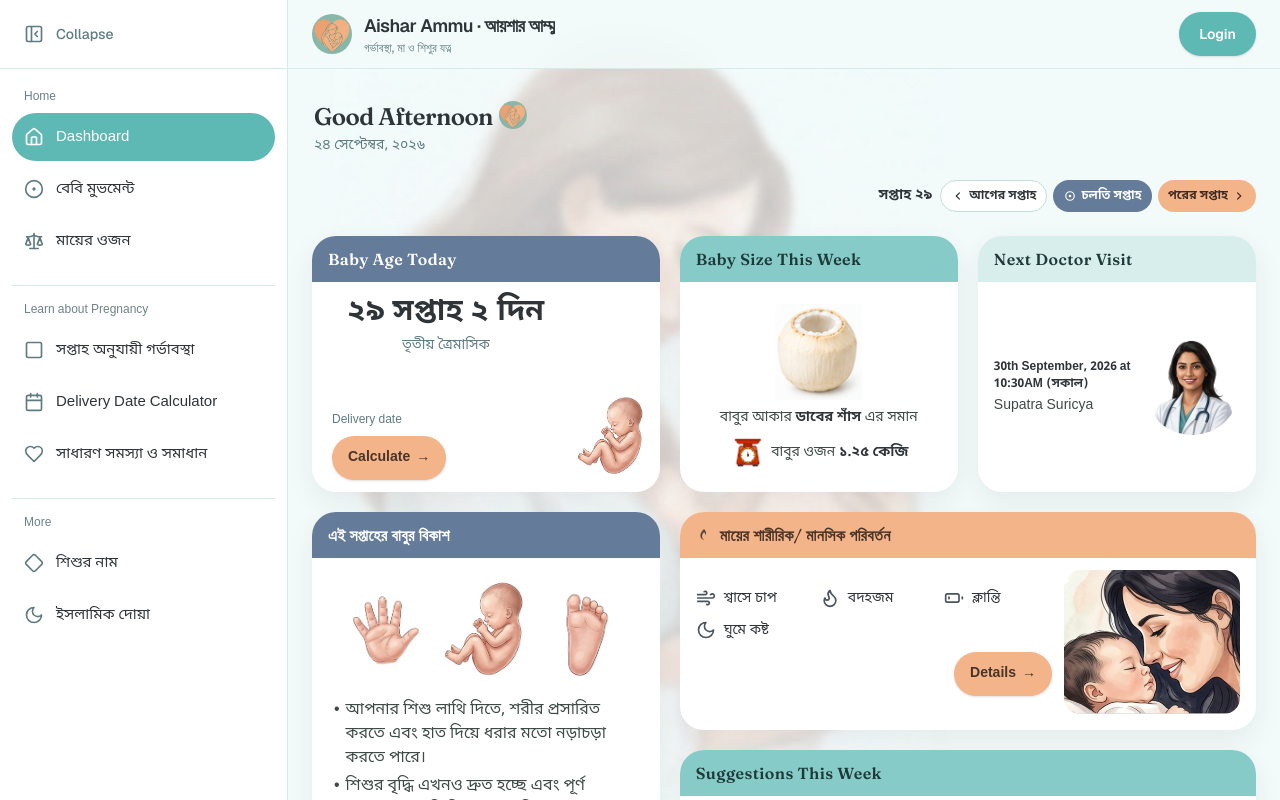
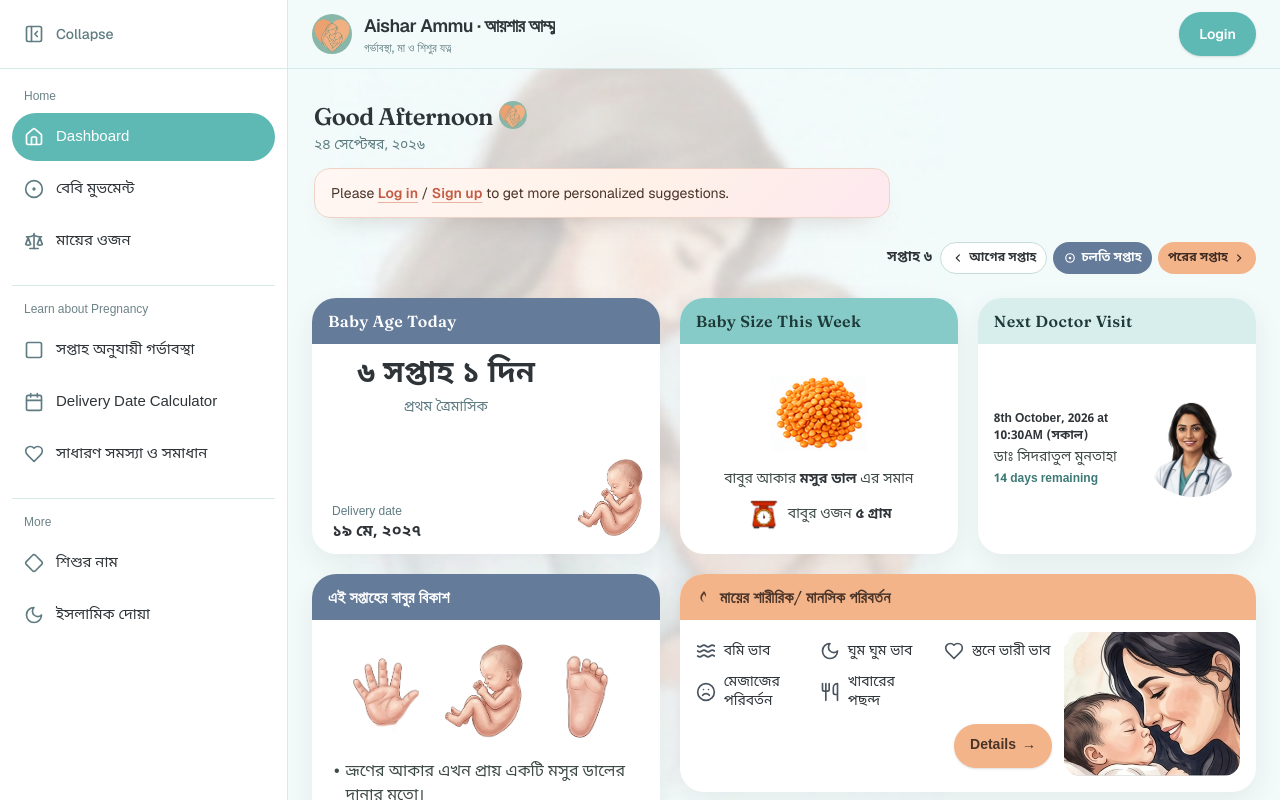
Before and after one commit to mdistiakahmed/aishar-ammu, a Next.js app: page / in a window 1280 px wide. Shown: the top 800 px of the page. Built offline with nearby package versions, Linux system fonts and the light colour scheme.

Commit message:
Add login message

```diff
--- a/components/homepage/PregnancyDashPreview.tsx
+++ b/components/homepage/PregnancyDashPreview.tsx
@@ -1,6 +1,12 @@
 "use client";
 
-import { useEffect, useLayoutEffect, useMemo, useState, type ReactNode } from "react";
+import {
+  useEffect,
+  useLayoutEffect,
+  useMemo,
+  useState,
+  type ReactNode,
+} from "react";
 import Link from "next/link";
 import { MotherChangeBullets } from "@/components/homepage/MotherChangeBullets";
 import { NextDoctorVisitCard } from "@/components/homepage/NextDoctorVisitCard";
@@ -12,7 +18,10 @@ import {
 import babyWeekSize from "@/lib/baby-week-size.json";
 import pregnancyWeekByWeek from "@/lib/pregnancy-week-by-week.json";
 import { formatEnglishVisit, greetingForHour } from "@/lib/day-part";
-import { readSavedDeliveryDate, type SavedDeliveryDate } from "@/lib/delivery-date";
+import {
+  readSavedDeliveryDate,
+  type SavedDeliveryDate,
+} from "@/lib/delivery-date";
 import {
   addUtcDays,
   buildPregnancySnapshot,
@@ -20,9 +29,9 @@ import {
   utcToday,
 } from "@/lib/pregnancy";
 
-/** Signed-out preview until a saved pregnancy start date is available. */
-const GUEST_WEEK = 29;
-const GUEST_DAY = 2;
+/** Signed-out preview: second pregnancy month, 6 weeks and 1 day. */
+const GUEST_WEEK = 6;
+const GUEST_DAY = 1;
 
 /** Week-by-week writing covers pregnancy weeks 1 through 40. */
 const CONTENT_MIN_WEEK = 1;
@@ -112,10 +121,12 @@ function formatWeightBn(weightGrams: number) {
   return `${toBnDigits(label)} কেজি`;
 }
 
-/** Sample visit a few days ahead so the preview card feels current. */
+/** Sample first checkup at week 8, fourteen days after the 6-week-1-day preview. */
+const GUEST_VISIT_DAYS = 14;
+
 function previewVisitLabel(from: Date) {
   const visit = new Date(from);
-  visit.setDate(visit.getDate() + 6);
+  visit.setDate(visit.getDate() + GUEST_VISIT_DAYS);
   return formatEnglishVisit(
     visit.getFullYear(),
     visit.getMonth() + 1,
@@ -175,7 +186,7 @@ export function PregnancyDashPreview({
 }: {
   /** Guest landing locks to the viewport; logged-in pages size to content. */
   fillViewport?: boolean;
-  /** Saved start date. Omit for the signed-out preview (29 weeks, 2 days). */
+  /** Saved start date. Omit for the signed-out preview (6 weeks, 1 day). */
   pregnancyStartDate?: string | null;
   /** Name shown after the time-of-day greeting. Omit for the signed-out preview. */
   preferredName?: string | null;
@@ -183,27 +194,37 @@ export function PregnancyDashPreview({
   afterGreeting?: ReactNode;
 }) {
   const [now, setNow] = useState(() => new Date());
-  const [savedDelivery, setSavedDelivery] = useState<SavedDeliveryDate | null>();
-  const deliveryDue = savedDelivery === undefined ? undefined : savedDelivery?.due ?? null;
+  const [savedDelivery, setSavedDelivery] =
+    useState<SavedDeliveryDate | null>();
+  const isGuest = pregnancyStartDate === undefined;
+  const deliveryDue = isGuest
+    ? null
+    : savedDelivery === undefined
+      ? undefined
+      : (savedDelivery?.due ?? null);
 
   useLayoutEffect(() => {
     setNow(new Date());
+    if (isGuest) {
+      setSavedDelivery(null);
+      return;
+    }
     setSavedDelivery(readSavedDeliveryDate());
-  }, []);
+  }, [isGuest]);
 
   const snapshot = useMemo(() => {
-    const savedStart = savedDelivery?.start;
+    const savedStart = isGuest ? undefined : savedDelivery?.start;
     const start = savedStart
       ? savedStart
-      : pregnancyStartDate === undefined
+      : isGuest
         ? addUtcDays(utcToday(), -(GUEST_WEEK * 7 + GUEST_DAY))
         : pregnancyStartDate;
     return buildPregnancySnapshot({
       pregnancyStartDate: start,
-      dueDate: savedDelivery?.due ?? null,
+      dueDate: isGuest ? null : (savedDelivery?.due ?? null),
       nextDoctorVisitDate: null,
     });
-  }, [pregnancyStartDate, savedDelivery]);
+  }, [isGuest, pregnancyStartDate, savedDelivery]);
 
   const [viewedWeek, setViewedWeek] = useState(snapshot.week);
 
@@ -251,6 +272,25 @@ export function PregnancyDashPreview({
         <p className="mt-0.5 text-[0.65rem] text-[#5f7c82] sm:text-xs lg:mt-1 lg:text-sm">
           {formatDisplayDate(now)}
         </p>
+        {isGuest ? (
+          <p className="font-sans mt-3 max-w-xl rounded-2xl border border-[#f0d3c6] bg-[linear-gradient(135deg,#fff7f4_0%,#fff1e8_55%,#fde8ef_100%)] px-4 py-3 text-sm leading-6 text-[#4a3428] shadow-[0_12px_28px_-20px_rgba(74,52,40,0.55)]">
+            Please{" "}
+            <Link
+              href="/login"
+              className="font-semibold text-[#c45c45] underline decoration-[#e7b4a4] underline-offset-4 hover:text-[#9a4030]"
+            >
+              Log in
+            </Link>
+            {" / "}
+            <Link
+              href="/login"
+              className="font-semibold text-[#c45c45] underline decoration-[#e7b4a4] underline-offset-4 hover:text-[#9a4030]"
+            >
+              Sign up
+            </Link>{" "}
+            to get more personalized suggestions.
+          </p>
+        ) : null}
       </header>
 
       {afterGreeting ? <div className="font-sans">{afterGreeting}</div> : null}
@@ -319,7 +359,11 @@ export function PregnancyDashPreview({
             <p className="text-sm font-medium leading-tight text-[#5f7c82] lg:text-xs">
               Delivery date
             </p>
-            {deliveryDue ? (
+            {isGuest ? (
+              <p className="mt-0.5 text-base font-semibold leading-tight text-ink lg:text-base">
+                {formatIsoDateBn(snapshot.due)}
+              </p>
+            ) : deliveryDue ? (
               <p className="mt-0.5 text-base font-semibold leading-tight text-ink lg:text-base">
                 {formatIsoDateBn(deliveryDue)}
               </p>
@@ -378,11 +422,46 @@ export function PregnancyDashPreview({
           </p>
         </GuestDashCard>
 
-        <NextDoctorVisitCard
-          previewWhen={visitWhen}
-          note={otherWeekNote}
-          className="min-h-52 self-start lg:col-start-3 lg:row-start-1 lg:min-h-64"
-        />
+        {isGuest ? (
+          <GuestDashCard
+            title="Next Doctor Visit"
+            headerClassName="bg-mist"
+            titleClassName="text-[#1e3a38]"
+            className="min-h-52 self-start lg:col-start-3 lg:row-start-1 lg:min-h-64"
+            bodyClassName="min-h-0 flex-1"
+          >
+            <div className="flex min-h-0 flex-1 items-center gap-4 lg:gap-3">
+              <div className="min-w-0 flex-1">
+                <p className="text-sm font-semibold leading-snug text-ink sm:text-base lg:text-xs">
+                  {visitWhen}
+                </p>
+                <p className="mt-1 text-sm leading-snug text-[#3e4a46] sm:text-base lg:text-sm">
+                  ডাঃ সিদরাতুল মুনতাহা
+                </p>
+                <p className="mt-1 text-sm font-semibold leading-snug text-[#3d7a76] sm:text-base lg:text-xs">
+                  {GUEST_VISIT_DAYS} days remaining
+                </p>
+                {otherWeekNote ? (
+                  <p className="mt-1 text-sm leading-snug text-[#8a5a42] lg:text-xs">
+                    {otherWeekNote}
+                  </p>
+                ) : null}
+              </div>
+              {/* eslint-disable-next-line @next/next/no-img-element */}
+              <img
+                src="/doctor.png"
+                alt=""
+                className="h-24 w-24 shrink-0 rounded-full object-cover object-top sm:h-28 sm:w-28 lg:h-24 lg:w-24"
+              />
+            </div>
+          </GuestDashCard>
+        ) : (
+          <NextDoctorVisitCard
+            previewWhen={visitWhen}
+            note={otherWeekNote}
+            className="min-h-52 self-start lg:col-start-3 lg:row-start-1 lg:min-h-64"
+          />
+        )}
 
         <GuestDashCard
           title={
```
